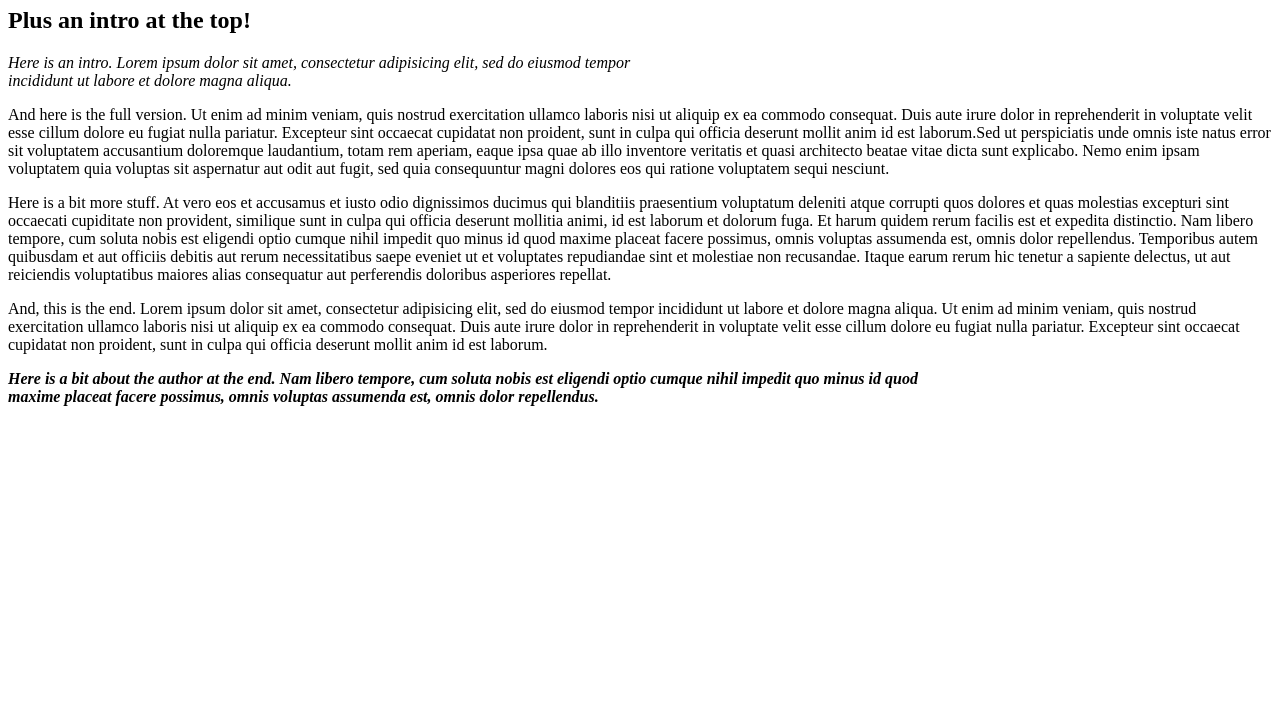
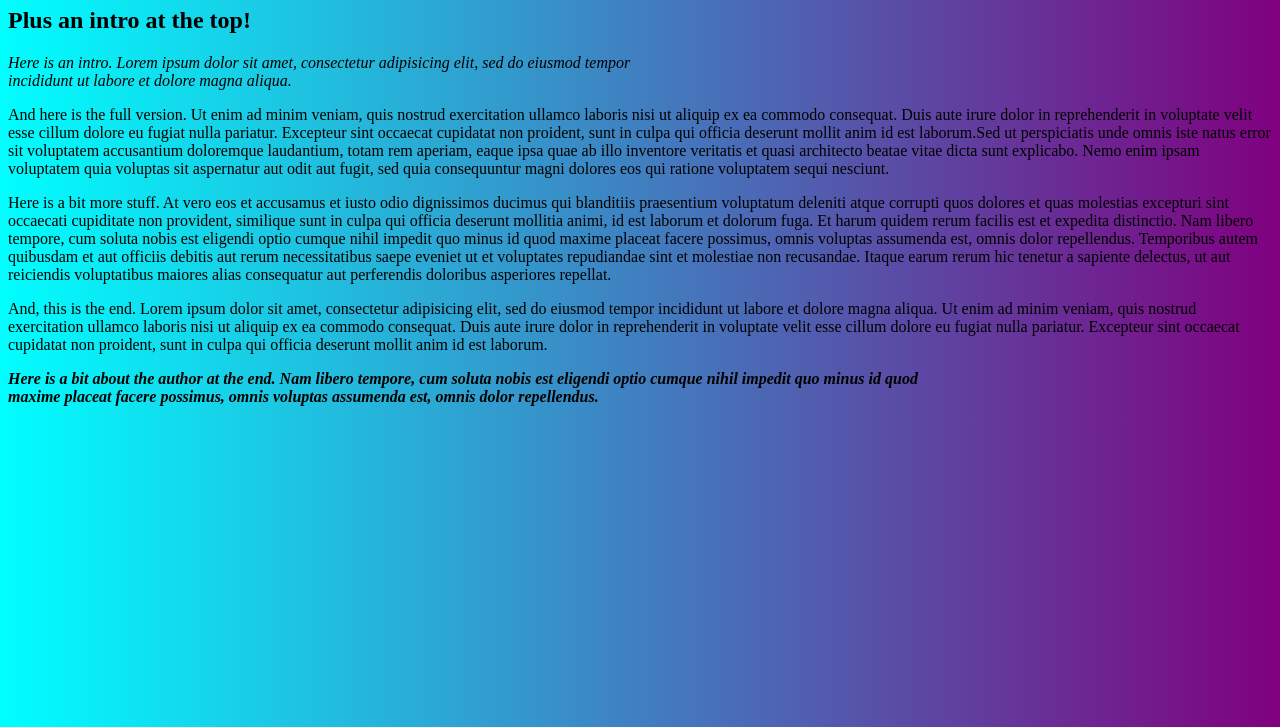
Before and after one commit to MaxwellMeyer/csspractice, a plain HTML site: page index.html in a window 1280 px wide. Shown: the part 73-800 px from the top of the page. Drawn offline with Linux system fonts and the light colour scheme.

Commit message:
add background to page
Co-authored by: Cassandra Copp <cass16180@gmail.com>

```diff
--- a/css/styles.css
+++ b/css/styles.css
@@ -1,3 +1,7 @@
+body {
+  background-image: linear-gradient(to right, cyan, purple);
+}
+
 p.intro {
   width: 50%;
   font-style: italic;
```
